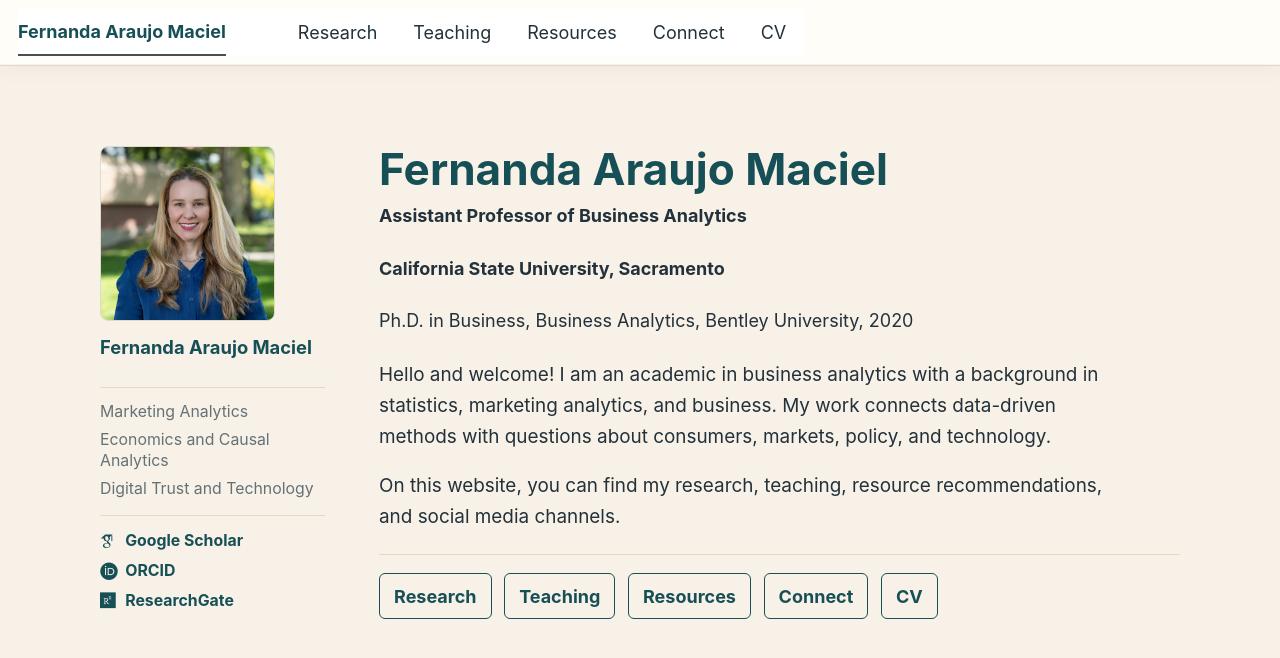
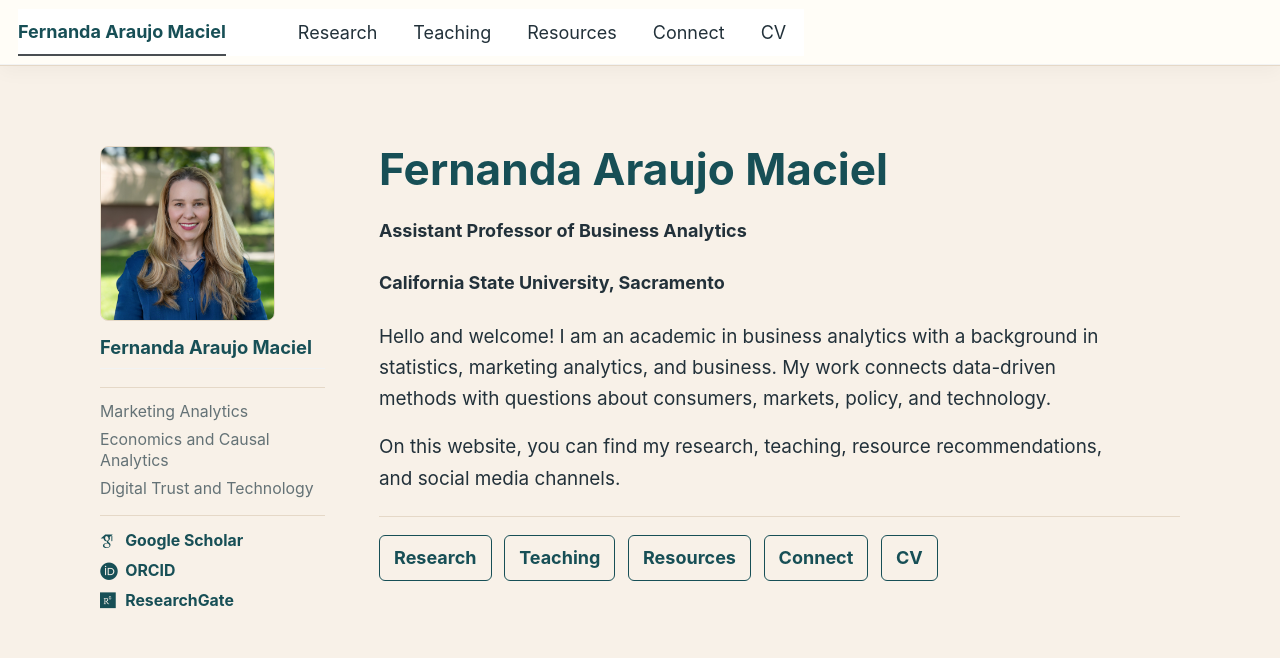
Before and after one commit to proffernandamaciel/proffernandamaciel.github.io, a Jekyll site: the page built from index.md, in a window 1280 px wide. Shown: the top 658 px of the page. Built offline with Jekyll 4.4.1, drawn with Linux system fonts in a browser that asks for light colours; some web fonts are replaced; a script bundle is joined from its source files by our own code; library files that are not in the unit come from our copies.

Commit message:
Comment out degree information in index.md
Commented out the degree information in the index file.

```diff
--- a/index.md
+++ b/index.md
@@ -33,9 +33,10 @@ excerpt: "Academic website for Fernanda Araujo Maciel: research, teaching, resou
   <main class="fm-main-column">
     <header class="fm-home-intro">
       <h1>Fernanda Araujo Maciel</h1>
+      <p class="fm-role"></p>
       <p class="fm-role">Assistant Professor of Business Analytics</p>
       <p class="fm-role">California State University, Sacramento</p>
-      <p class="fm-degree">Ph.D. in Business, Business Analytics, Bentley University, 2020</p>
+      <!-- <p class="fm-degree">Ph.D. in Business, Business Analytics, Bentley University, 2020</p> -->
     </header>
 
     <section class="fm-about-copy" aria-label="About">
```
